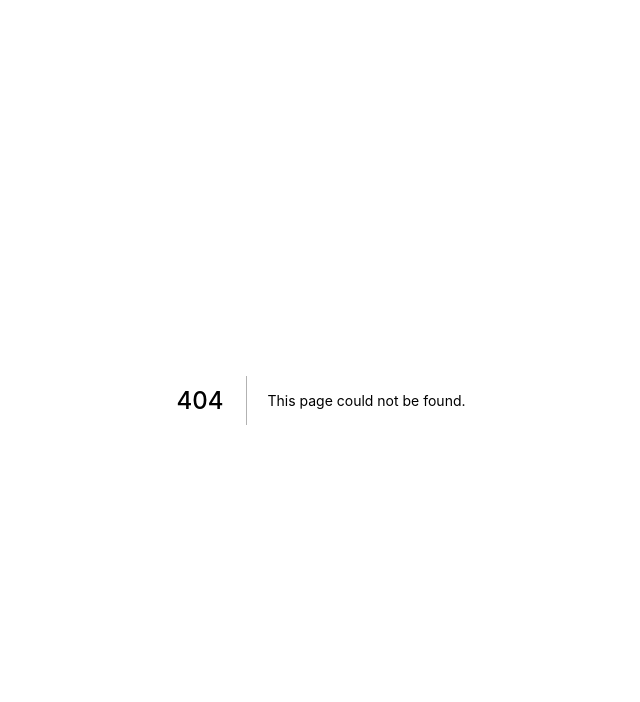
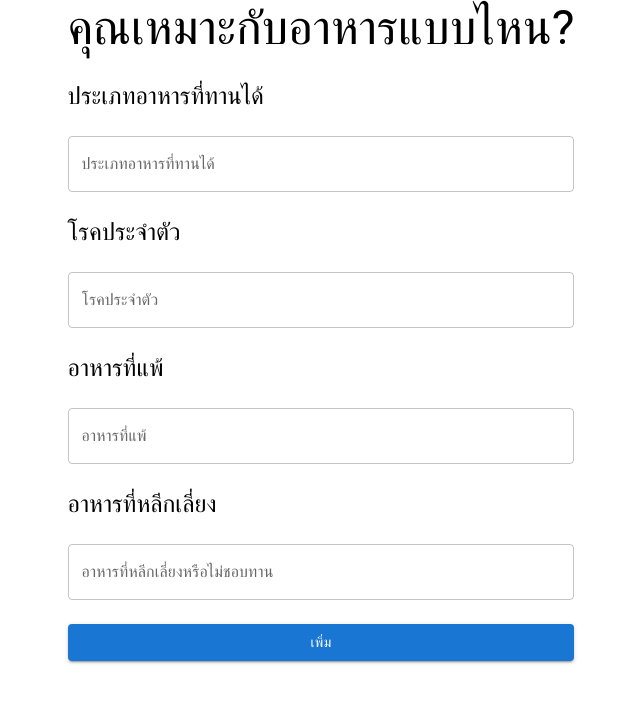
Before and after one commit to IKNNS/Software-Engineering, a Next.js app: page /registerfood in a window 1280 px wide. Before the commit this address had no page. Shown: the top 702 px of the page, without its empty margins (319-959 px from the left). Built offline with nearby package versions, Linux system fonts and the light colour scheme.

Commit message:
Create registerfood.tsx

```diff
--- /dev/null
+++ b/pages/registerfood.tsx
@@ -0,0 +1,50 @@
+import {
+  Autocomplete,
+  Box,
+  Button,
+  ImageListItem,
+  Stack,
+  TextField,
+  Typography,
+} from "@mui/material";
+import { Container } from "@mui/system";
+import { type } from "os";
+import React from "react";
+
+export default function registerfood() {
+  return (
+    <Container>
+      <Stack alignItems="center">
+        <Stack spacing={3}>
+          <Typography variant="h3">คุณเหมาะกับอาหารแบบไหน?</Typography>
+          <Typography variant="h5">ประเภทอาหารที่ทานได้</Typography>
+          <TextField
+            id="outlined-basic"
+            label="ประเภทอาหารที่ทานได้"
+            variant="outlined"
+          />
+          <Typography variant="h5">โรคประจำตัว</Typography>
+          <TextField
+            id="outlined-basic"
+            label="โรคประจำตัว"
+            variant="outlined"
+          />
+          <Typography variant="h5">อาหารที่แพ้</Typography>
+          <TextField
+            id="outlined-basic"
+            label="อาหารที่แพ้"
+            variant="outlined"
+          />
+          <Typography variant="h5">อาหารที่หลีกเลี่ยง</Typography>
+          <TextField
+            id="outlined-basic"
+            label="อาหารที่หลีกเลี่ยงหรือไม่ชอบทาน"
+            variant="outlined"
+          />
+
+          <Button variant="contained">เพิ่ม</Button>
+        </Stack>
+      </Stack>
+    </Container>
+  );
+}
```
